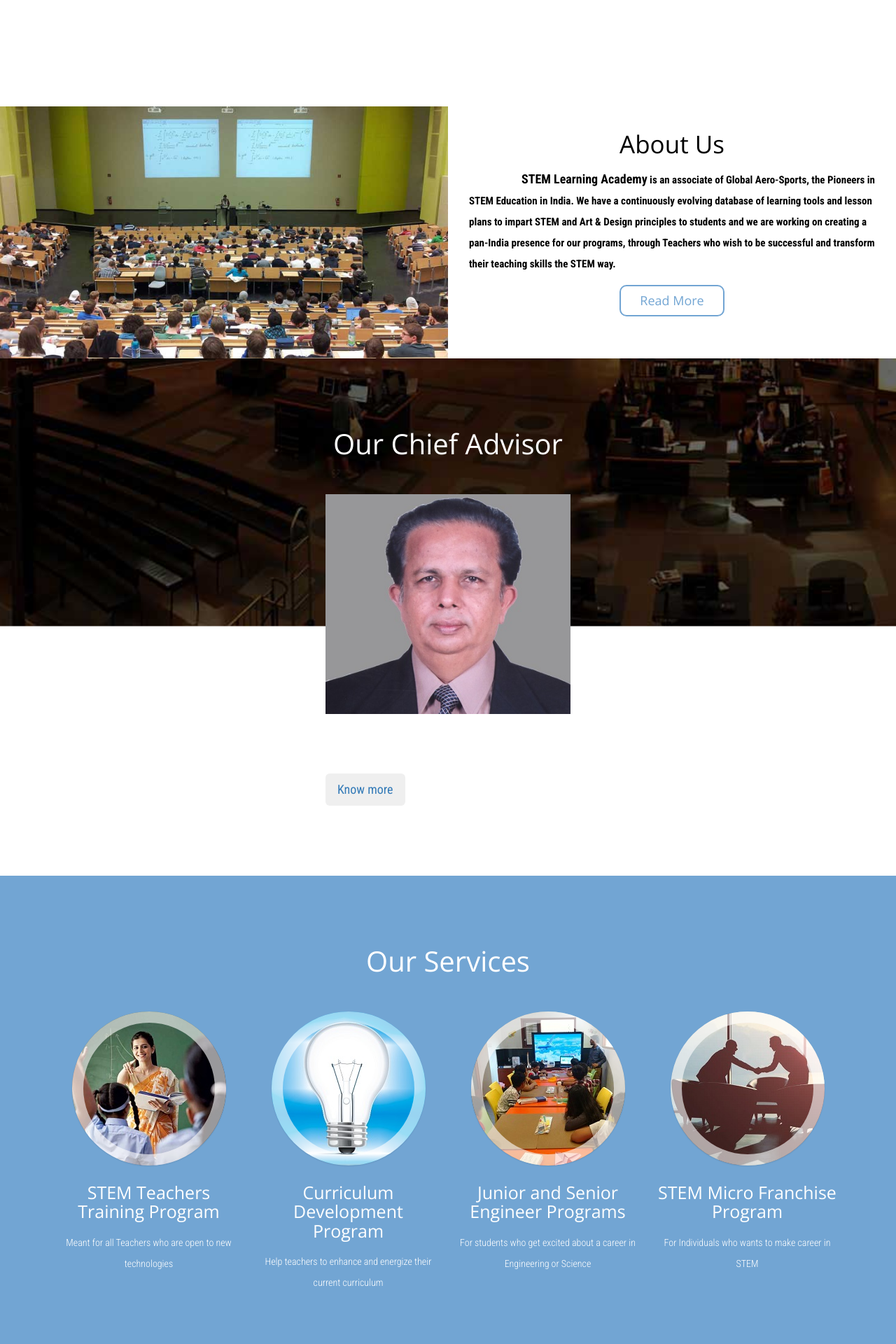
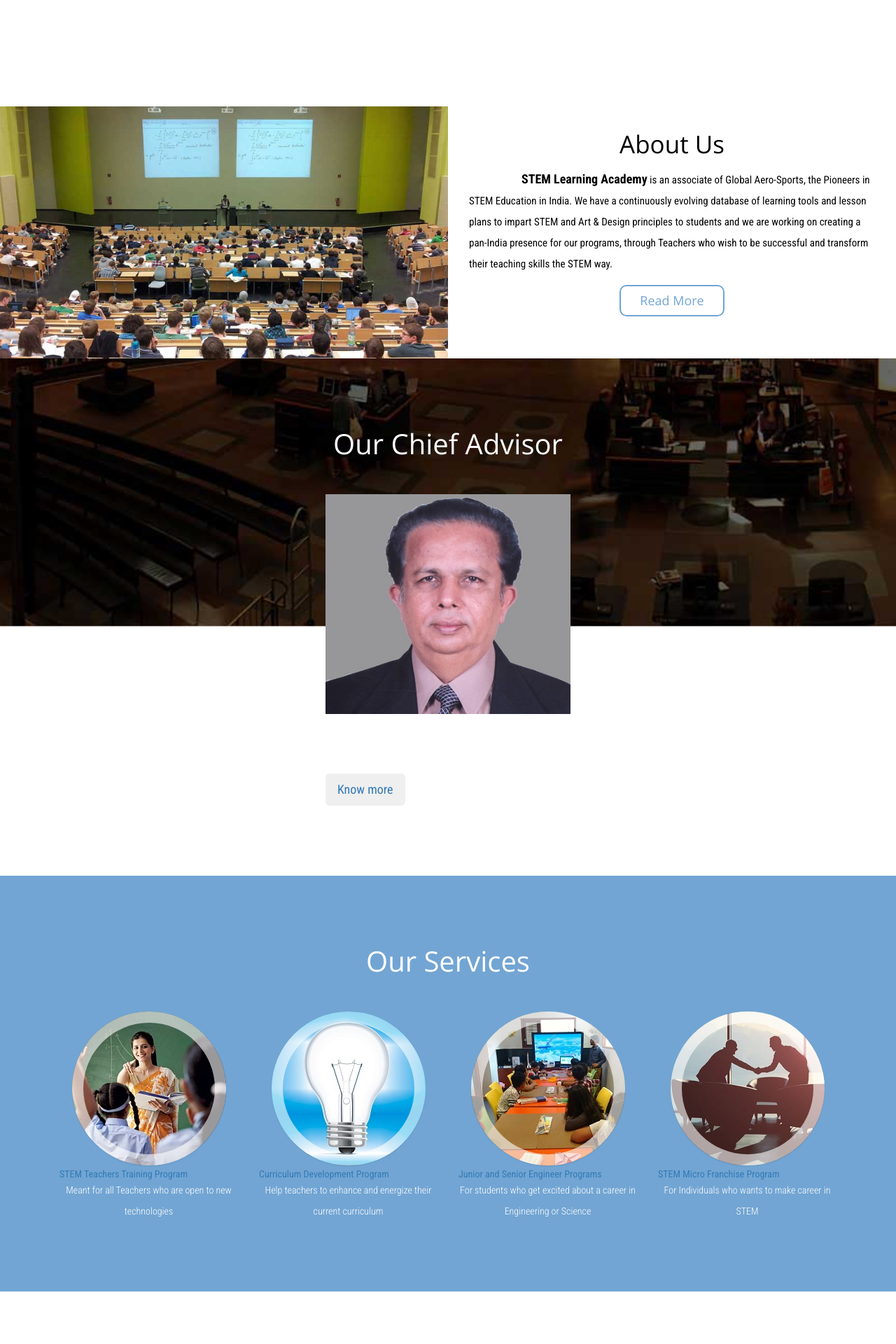
Before and after one commit to dhanyacm/stem, a Jekyll site: the page built from index.html, in a window 1280 px wide. Shown: the part 523-2443 px from the top of the page at 70% size. Built offline with Jekyll 4.4.1, drawn with Linux system fonts in a browser that asks for light colours; a script that is not in the unit is left out.

Commit message:
Update index.html

```diff
--- a/index.html
+++ b/index.html
@@ -20,7 +20,7 @@
 		<div class="col-lg-6 col-md-6 col-sm-6 about-agile2">
 			<div class="about-wthree">
 				<h2 class="text-center slideanim">About Us</h2>
-				<p class="slideanim"><b><font size=4>STEM Learning Academy</font> is an associate of Global Aero-Sports, the Pioneers in STEM Education in India. We have a continuously evolving database of learning tools and lesson plans to impart STEM and Art & Design principles to students and we are working on creating a pan-India presence for our programs, through Teachers who wish to be successful and transform their teaching skills the STEM way.</p>
+				<p class="slideanim"><b><font size=4>STEM Learning Academy</font></b> is an associate of Global Aero-Sports, the Pioneers in STEM Education in India. We have a continuously evolving database of learning tools and lesson plans to impart STEM and Art & Design principles to students and we are working on creating a pan-India presence for our programs, through Teachers who wish to be successful and transform their teaching skills the STEM way.</p>
 				<a href="about.html" title="Click">Read More</a>
 			</div>
 		</div>
@@ -79,7 +79,7 @@
 						</div>
 					</div>
 				</div>
-				<h4 class="slideanim">STEM Teachers Training Program</h4>
+				<h5 class="slideanim">STEM Teachers Training Program</h5>
 				<p class="serv-w3 slideanim">Meant for all Teachers who are open to new technologies</p>
 			</div>
 		</a>
@@ -97,7 +97,7 @@
 						</div>
 					</div>
 				</div>
-				<h4 class="slideanim">Curriculum Development Program</h4>
+				<h5 class="slideanim">Curriculum Development Program</h5>
 				<p class="serv-w3 slideanim">Help teachers to enhance and energize their current curriculum</p>
 			</div>
 		</a>
@@ -115,7 +115,7 @@
 						</div>
 					</div>
 				</div>
-				<h4 class="slideanim" style="">Junior and Senior Engineer Programs</h4>
+				<h5 class="slideanim" style="">Junior and Senior Engineer Programs</h5>
 				<p class="serv-w3 slideanim">For students who get excited about a career in Engineering or Science</p>
 			</div>
 		</a>
@@ -133,7 +133,7 @@
 						</div>
 					</div>
 				</div>
-				<h4 class="slideanim">STEM Micro Franchise Program</h4>
+				<h5 class="slideanim">STEM Micro Franchise Program</h5>
 				<p class="serv-w3 slideanim">For Individuals who wants to make career
 in STEM</p>
 			</div>
```
